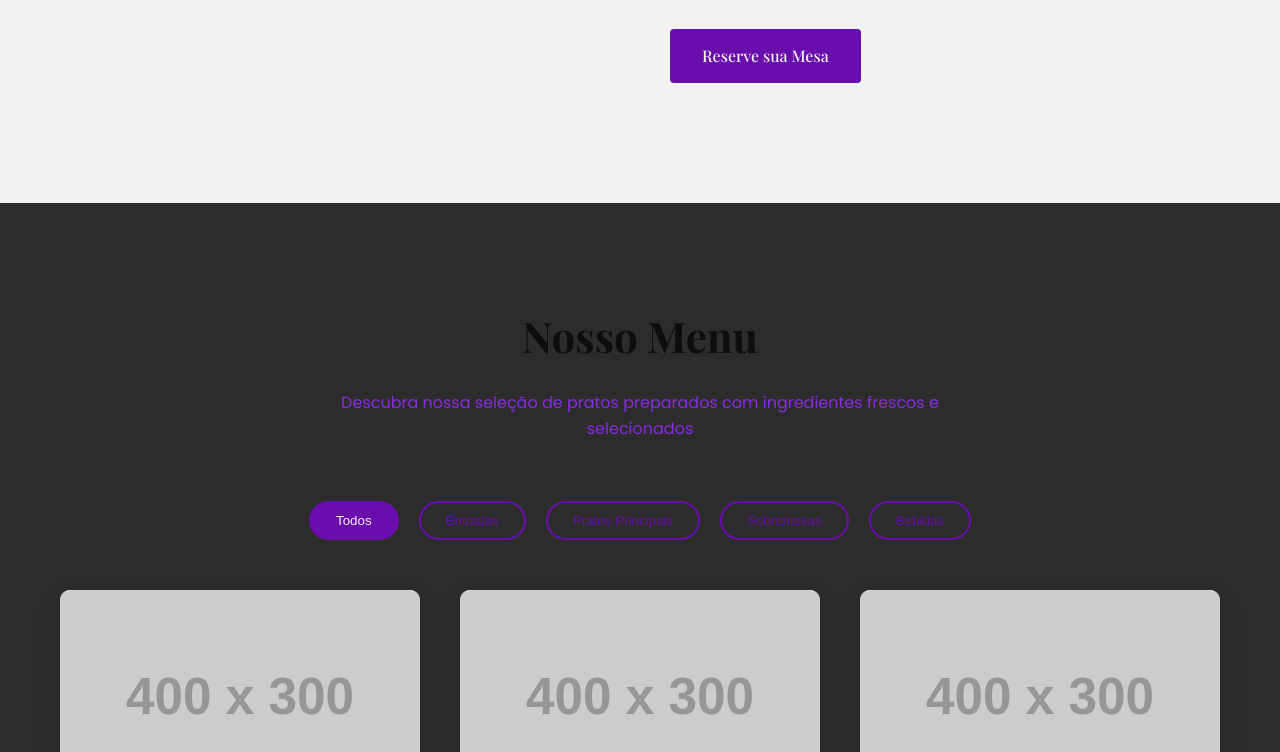
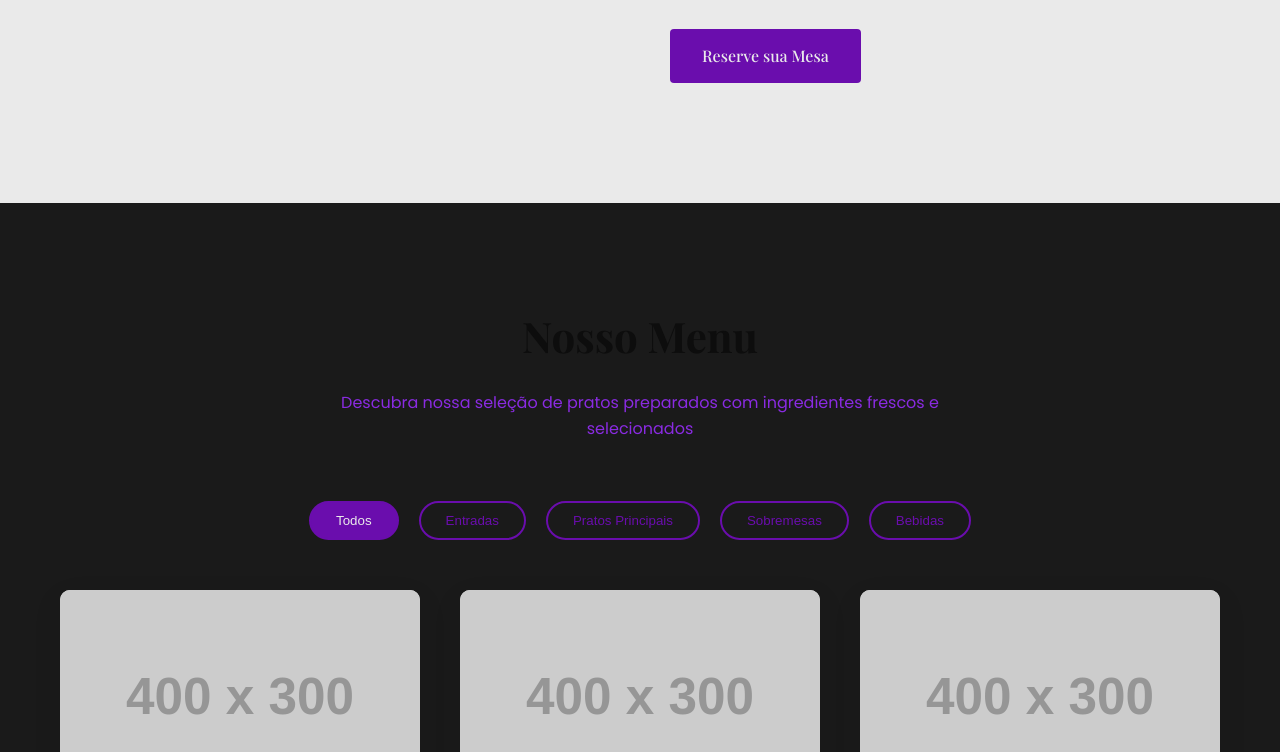
Before and after one commit to fenixoficialdeveloper-spec/fenix.developer, a plain HTML site: page index.html in a window 1280 px wide. Shown: the part 2048-2800 px from the top of the page. Drawn offline with nearby package versions, Linux system fonts and the light colour scheme; placeholder pictures from the web are drawn by us; a web font is replaced by a local one.

Commit message:
git push -u origin main

```diff
--- a/style/style.css
+++ b/style/style.css
@@ -1,9 +1,9 @@
 :root {
   --color-primary: #6A0DAD;        /* Roxo imperial — destaque principal */
   --color-primary-dark: #330369;   /* Roxo profundo — hover, bordas */
-  --color-black: #0D0D0D;          /* Preto real — fundo principal */
-  --color-white: #F2F2F2;          /* Cinza claro — texto em fundo escuro */
-  --color-gray: #2C2C2C;           /* Grafite — cards, seções secundárias */
+  --color-black: #0D0D0D;          /* Preto absoluto — fundo principal */
+  --color-white: #EAEAEA;          /* Cinza claro — texto em fundo escuro */
+  --color-gray: #1A1A1A;           /* Grafite escuro — cards, seções secundárias */
   --color-gray-dark: #8A2BE2;      /* Lavanda escura — detalhes sutis */
 
   --font-heading: 'Playfair Display', serif;
```
